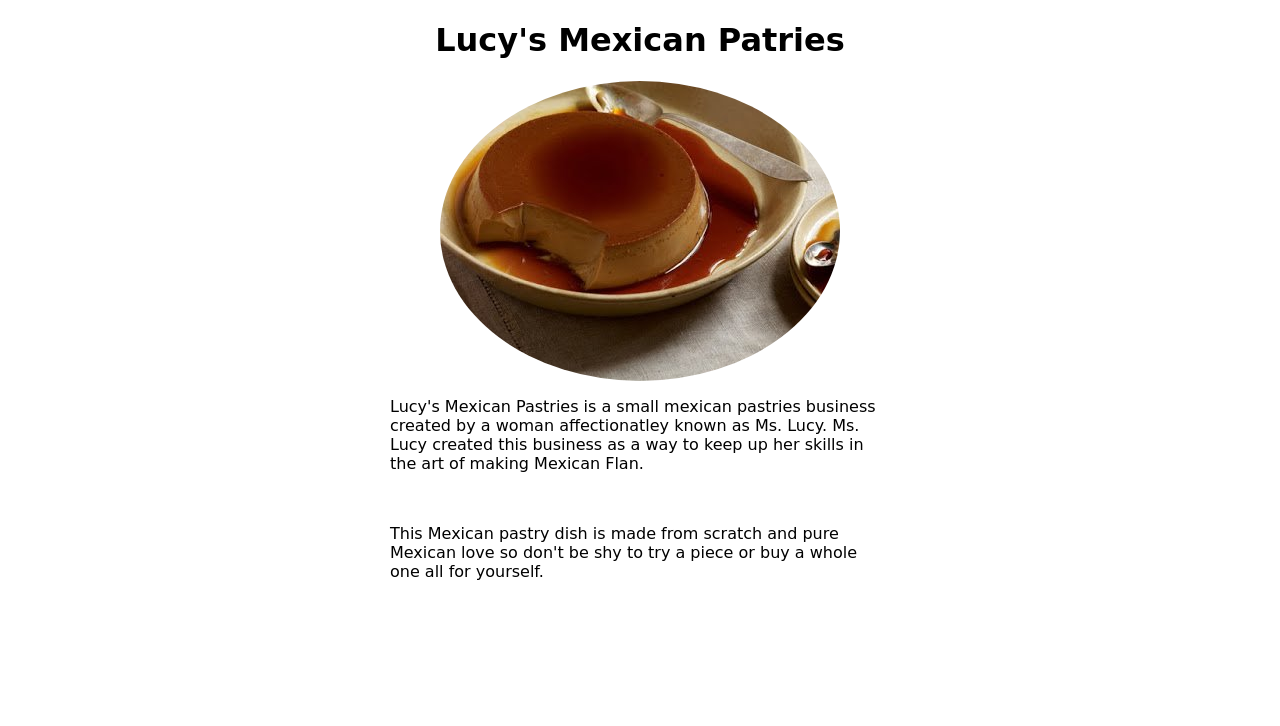
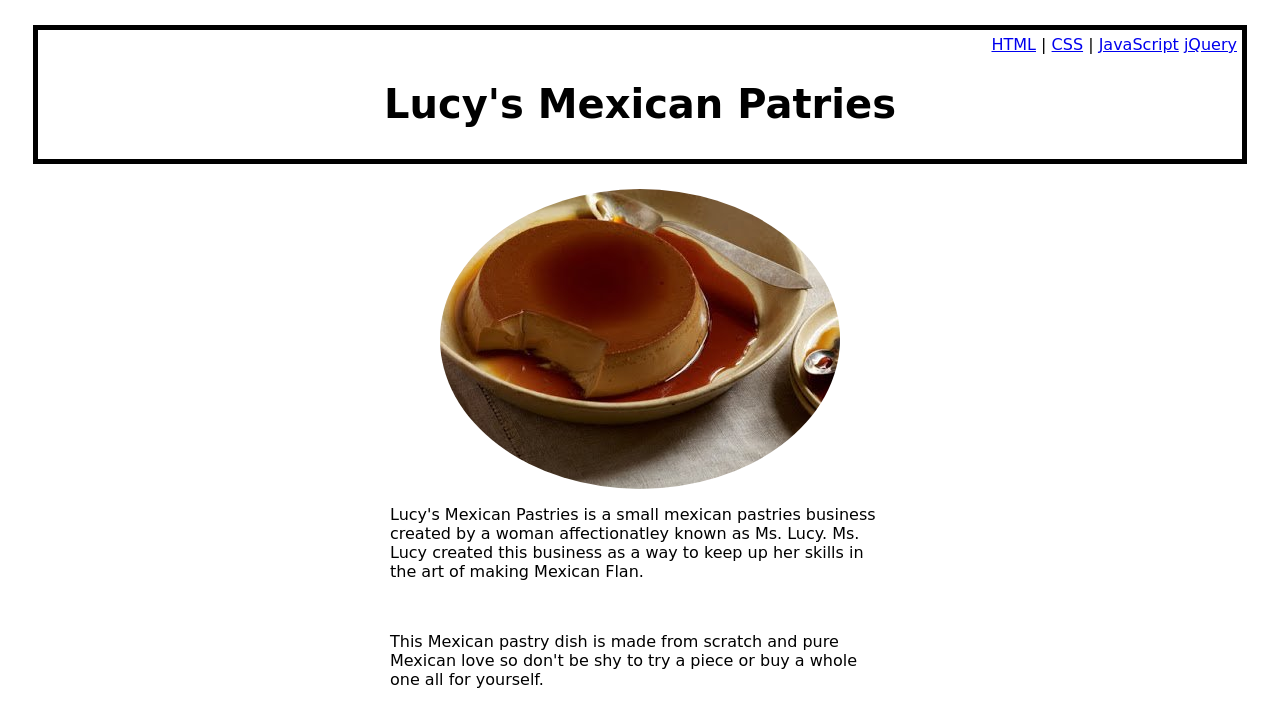
Before and after one commit to kooldrmony/Lucy, a plain HTML site: page index.html in a window 1280 px wide. Drawn offline with Linux system fonts and the light colour scheme; a web font is replaced by a local one.

Commit message:
fixed css

```diff
--- a/assets/css/styles.css
+++ b/assets/css/styles.css
@@ -14,6 +14,7 @@
 
 #firstTitle {
 	text-align: center;
+	font-size: 20px;
 }
 
 #text {
@@ -23,6 +24,15 @@
 	margin-left: auto;
 }
 
+#pages {
+
+	top: 20px;
+	margin: 25px;
+	padding: 5px;
+	border: solid black 5px;
+	text-align: right;
+}
+
 body {
 	background-image: url(../images/background.jpg);
 	background-repeat: no-repeat;
--- a/index.html
+++ b/index.html
@@ -3,10 +3,21 @@
 <head>
 	<title>Lucy's Mexican Pastries</title>
 	<link rel="stylesheet" type="text/css" href="assets/css/styles.css">
+
 </head>
 <body>
+	<div id="pages">
+		<nav>
+			<a href="/html/">HTML</a> |
+			<a href="/css/">CSS</a> |
+			<a href="/js/">JavaScript</a>
+			<a href="/jquery/">jQuery</a>
+		</nav>
+
 	<div id="firstTitle">
 		<h1>Lucy's Mexican Patries</h1>
+	</div>
+
 	</div>
 
 	<div>
```
Also changed, not shown: contact.html (added).
